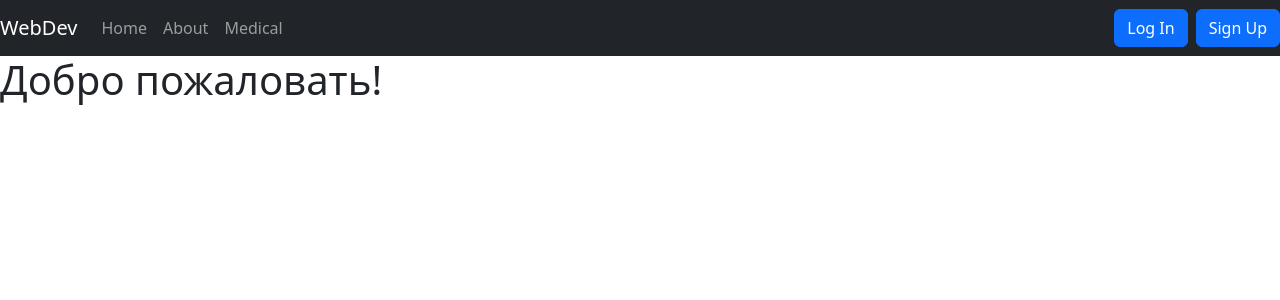
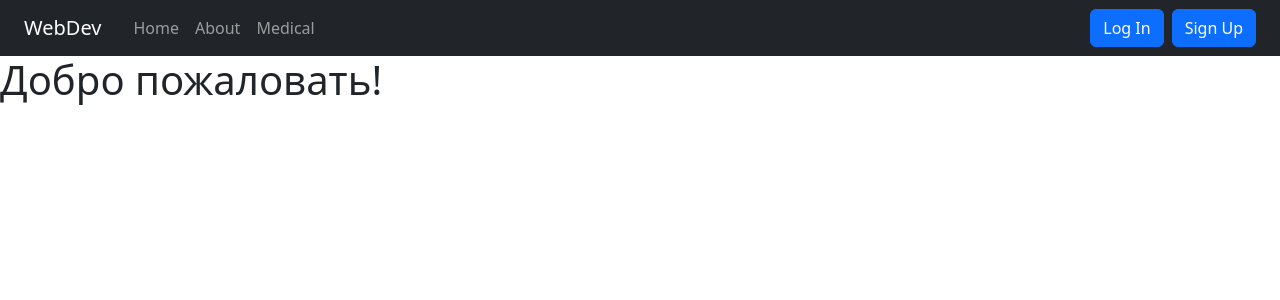
Before and after one commit to Fody0/WebsiteCloud, a React (Create React App) app in the folder frontend/: page / in a window 1280 px wide. Shown: the top 300 px of the page. Built offline with nearby package versions, Linux system fonts and the light colour scheme.

Commit message:
corrected indents

```diff
--- a/frontend/src/components/Navbar/Navibar.js
+++ b/frontend/src/components/Navbar/Navibar.js
@@ -2,12 +2,11 @@ import React from 'react';
 import { Button, Nav, Navbar } from "react-bootstrap";
 import { Link } from "react-router-dom";
 
-
 export function Navibar() {
     return (
         <>
-            <Navbar collapseOnSelect expand="lg" bg="dark" variant="dark">
-                <Navbar.Brand>WebDev</Navbar.Brand>
+            <Navbar collapseOnSelect expand="lg" bg="dark" variant="dark" className="px-4"> {/* Добавляем отступы по бокам */}
+                <Navbar.Brand className="me-4">WebDev</Navbar.Brand>
                 <Navbar.Toggle aria-controls="responsive-navbar-nav" />
                 <Navbar.Collapse id="responsive-navbar-nav">
                     <Nav className="me-auto">
@@ -15,7 +14,7 @@ export function Navibar() {
                         <Nav.Link as={Link} to="/about">About</Nav.Link>
                         <Nav.Link as={Link} to="/medical">Medical</Nav.Link>
                     </Nav>
-                    <Nav>
+                    <Nav className="ms-auto">
                         <Button as={Link} to="/login" variant="primary" className="me-2">Log In</Button>
                         <Button as={Link} to="/register" variant="primary">Sign Up</Button>
                     </Nav>
```
